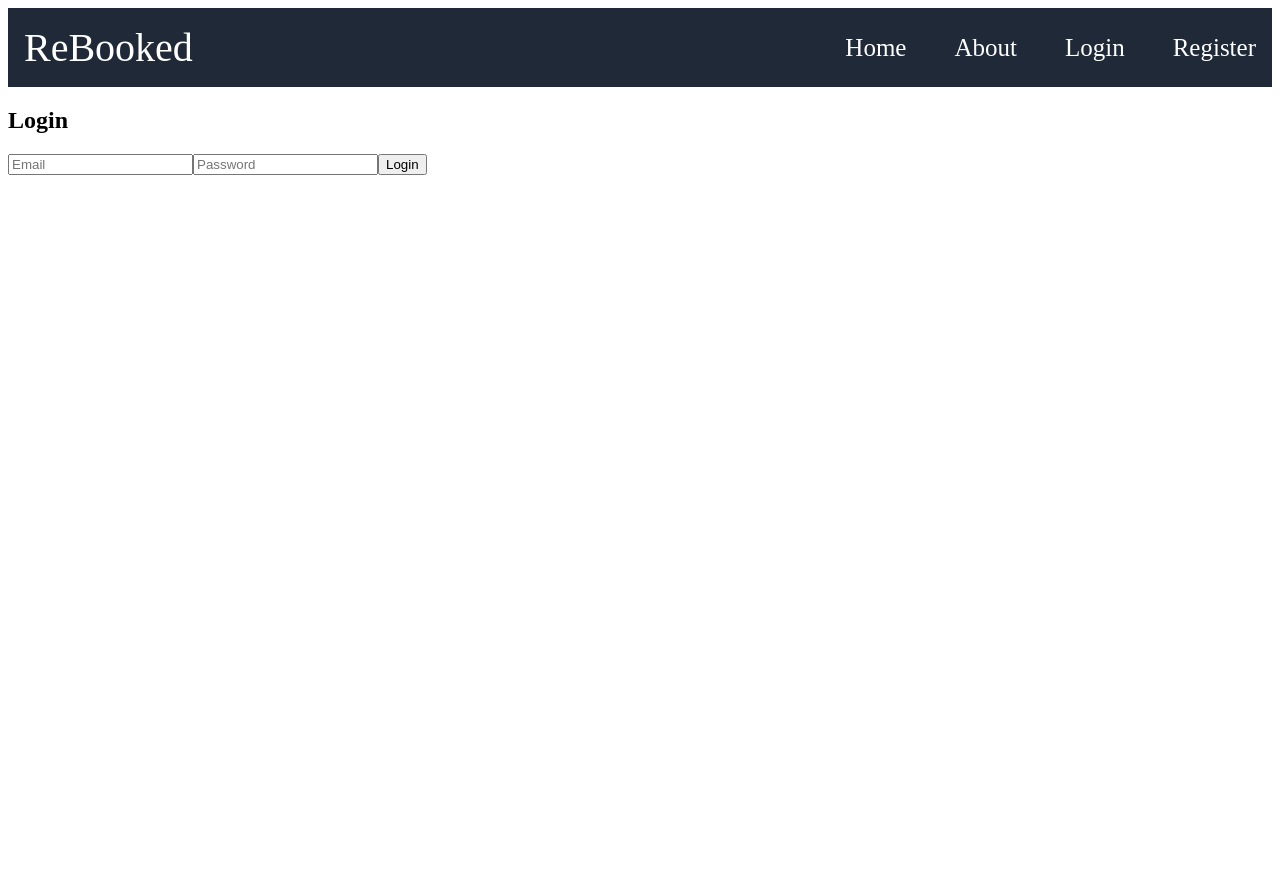
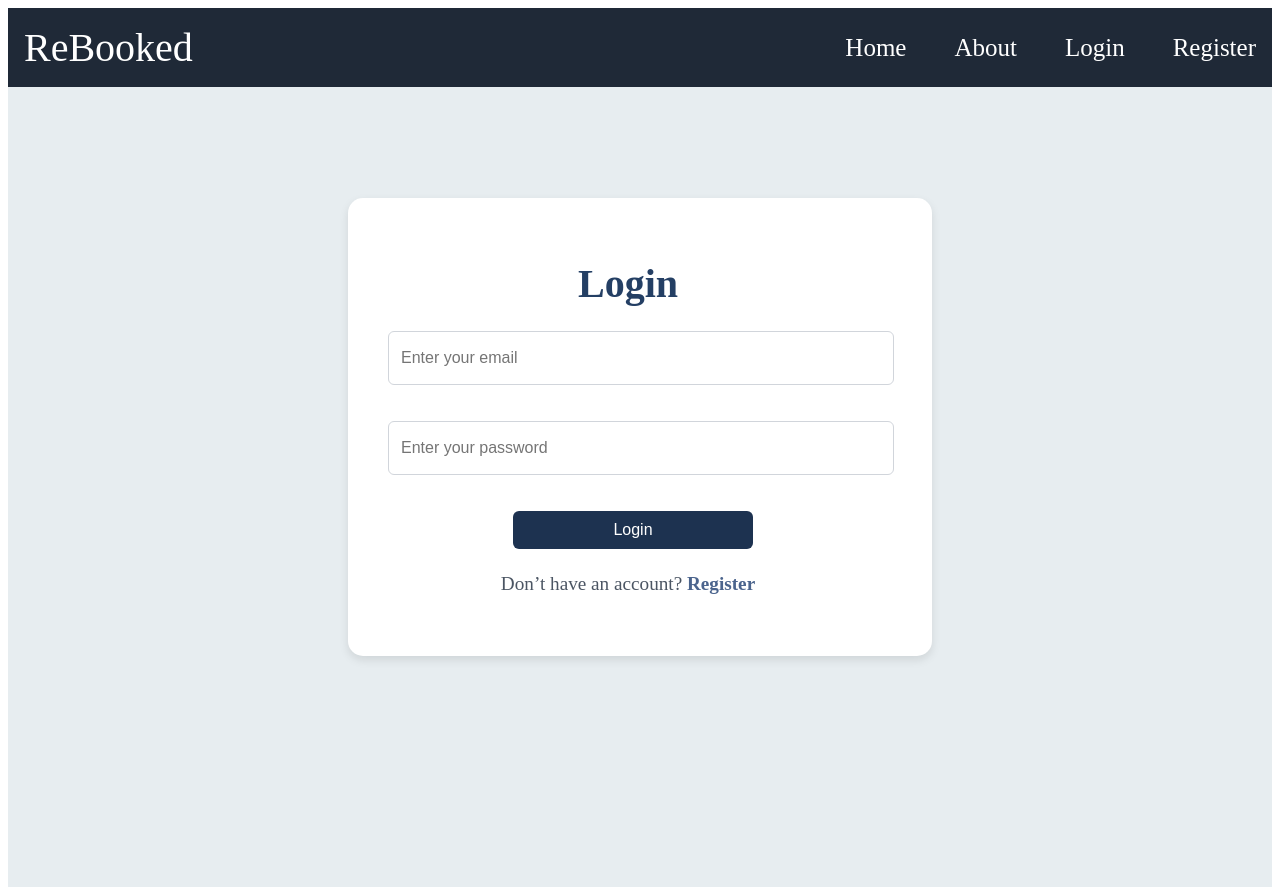
Before and after one commit to Malavika-Ranjit/ReBooked, a React (Vite) app: page /login in a window 1280 px wide. Before the commit the page ends 800 px from the top, so only its background shows below. Built offline with nearby package versions, Linux system fonts and the light colour scheme; no server answers.

Commit message:
login page styles added

```diff
--- a/src/components/Auth/Login.jsx
+++ b/src/components/Auth/Login.jsx
@@ -1,5 +1,5 @@
 import { useState } from "react";
-import { useNavigate } from "react-router-dom";
+import { useNavigate ,Link} from "react-router-dom";
 import { supabase } from "../../supabaseClient";
 
 export default function Login() {
@@ -18,28 +18,101 @@ export default function Login() {
   };
 
   return (
-    <div className="flex justify-center items-center h-[80vh]">
-      <div className="bg-white shadow-lg rounded-lg p-8 w-96">
-        <h2 className="text-2xl font-bold mb-6 text-center">Login</h2>
-        <form onSubmit={handleLogin} className="space-y-4">
+    <div  style={{
+        height: "100vh", // full viewport height
+        display: "flex",
+        justifyContent: "center",
+        alignItems: "center",
+        backgroundColor: "#e7edf0ff",
+         // light background
+      }}>
+      <div style={{
+          backgroundColor: "white",
+          boxShadow: "0 4px 10px rgba(0, 0, 0, 0.1)",
+          borderRadius: "15px",
+          padding: "1.8rem",
+          width: "30rem",
+          textAlign: "center",
+          transform: "translateY(-60px)",
+          height:"50vh",
+          paddingLeft:"2.5rem",
+          paddingRight:"4rem"
+        }}>
+        <h2 style={{
+            fontSize: "40px",
+            fontWeight: "800",
+            marginBottom: "24px",
+            color: "#243f64ff", // dark text
+          }}>Login</h2>
+        <form onSubmit={handleLogin} style={{ display: "flex", flexDirection: "column", gap: "36px" }}>
           <input
             type="email"
-            placeholder="Email"
+            placeholder="Enter your email"
             className="w-full border px-3 py-2"
             value={email}
             onChange={(e) => setEmail(e.target.value)}
+            style={{
+              width: "100%",
+              padding: "10px 12px",
+              border: "1px solid #d1d5db",
+              borderRadius: "6px",
+              fontSize: "16px",
+              height:"4vh"
+            }}
           />
           <input
             type="password"
-            placeholder="Password"
+            placeholder="Enter your password"
             className="w-full border px-3 py-2"
             value={password}
             onChange={(e) => setPassword(e.target.value)}
+            style={{
+              width: "100%",
+              padding: "10px 12px",
+              border: "1px solid #d1d5db",
+              borderRadius: "6px",
+              fontSize: "16px",
+              height:"4vh"
+            }}
           />
-          <button type="submit" className="w-full bg-blue-600 text-white py-2 rounded">
+          <button type="submit"  style={{
+              width: "50%",
+              backgroundColor: "#1d3250ff",
+              color: "white",
+              padding: "10px 0",
+              borderRadius: "6px",
+              border: "none",
+              cursor: "pointer",
+              fontSize: "16px",
+              fontWeight: "500",
+              marginLeft:"125px",
+            }}>
             Login
           </button>
+
         </form>
+        <p
+          style={{
+            marginTop: "1.5rem",
+            fontSize: "1.2rem",
+            color: "#4b5563",
+          }}
+        >
+          Don’t have an account?{" "}
+          <Link
+            to="/register"
+            style={{
+              color: "#4b648dff",
+              fontWeight: "600",
+              textDecoration: "none",
+            }}
+            onMouseOver={(e) => (e.target.style.textDecoration = "underline")}
+            onMouseOut={(e) => (e.target.style.textDecoration = "none")}
+          >
+            Register
+          </Link>
+        </p>
+
       </div>
     </div>
   );
```
